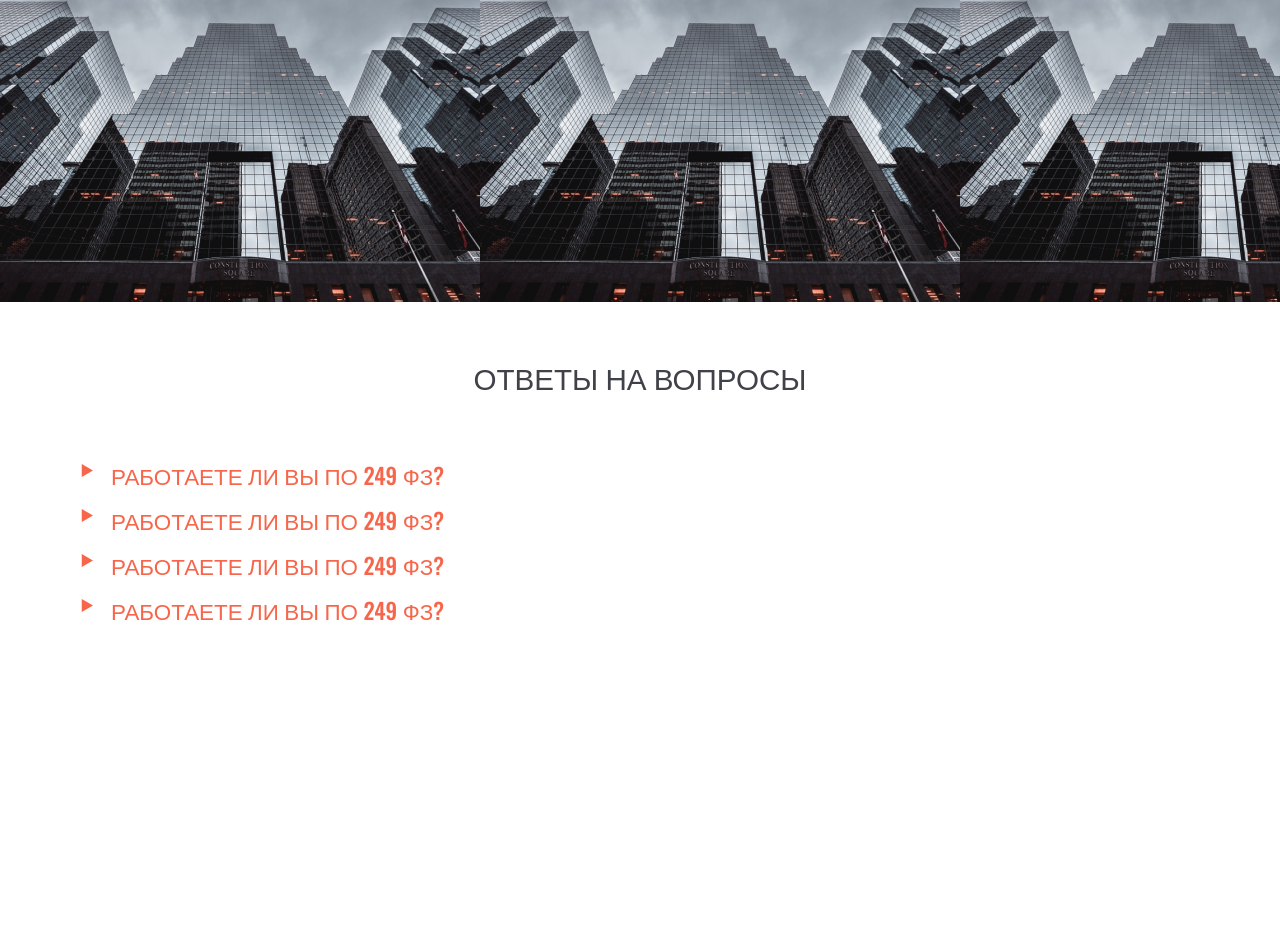
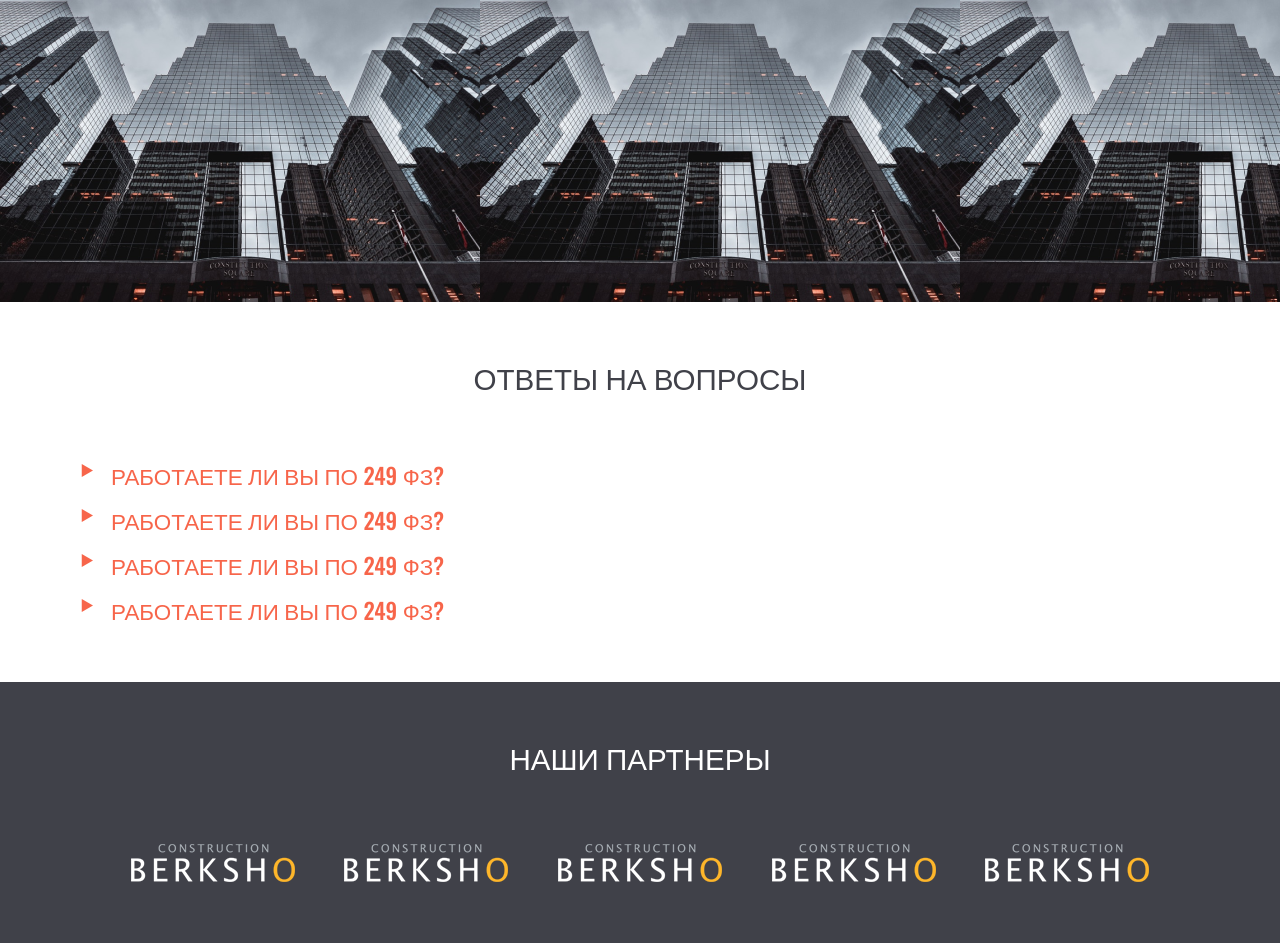
Before and after one commit to ruslooob/projectCompany, a plain HTML site: page index.html in a window 1280 px wide. Shown: the part 2462-3405 px from the top of the page. Before the commit the page ends 3094 px from the top, so only its background shows below. Drawn offline with nearby package versions, Linux system fonts and the light colour scheme.

Commit message:
added partners section

```diff
--- a/index.html
+++ b/index.html
@@ -193,7 +193,21 @@
 			</div>
 
 		</section>
-		<section class="partners"></section>
+		<section class="partners">
+			<div class="container">
+				<div class="partners__wrapper">
+					<h3 class="partners__title title title-white">наши партнеры</h3>
+					<div class="partners__content">
+						<img src="img/partner.png" alt="partner">
+						<img src="img/partner.png" alt="partner">
+						<img src="img/partner.png" alt="partner">
+						<img src="img/partner.png" alt="partner">
+						<img src="img/partner.png" alt="partner">
+					</div>
+				</div>
+			</div>
+
+		</section>
 	</div>
 	<script src="js/main.js"></script>
 </body>
--- a/scss/style.scss
+++ b/scss/style.scss
@@ -169,6 +169,9 @@ body {
 	line-height: 50px;
 	margin-top: 50px; //100
 	margin-bottom: 50px;
+}
+.title-white {
+	color: white;
 }
 
 .projects {
@@ -353,3 +356,17 @@ body {
 		}
 	}
 }
+
+.partners {
+	background-color: #404149;
+	&__wrapper {
+		padding-bottom: 50px;
+	}
+	&__title {
+		padding-top: 50px;
+	}
+	&__content {
+		display: flex;
+		justify-content: space-around;
+	}
+}
```
Also changed, not shown: css/style.css.
